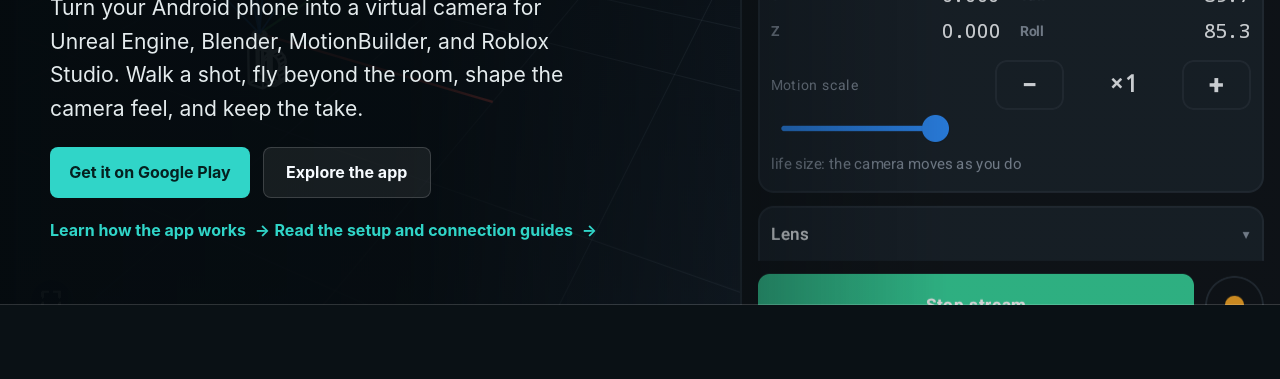
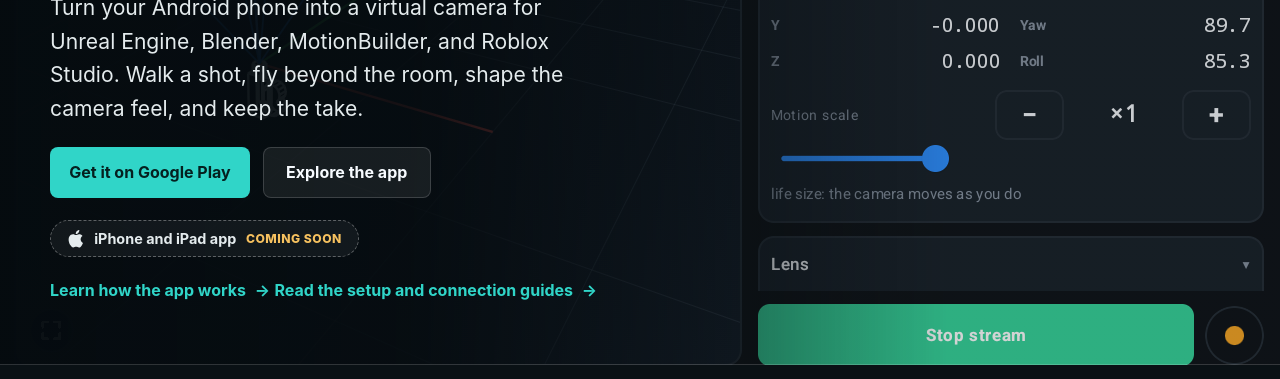
Before and after one commit to TechStory-Ltd/techstory-website, a plain HTML site: page camera-motion-studio.html in a window 1280 px wide. Shown: the part 396-775 px from the top of the page. Drawn offline with Linux system fonts and the light colour scheme.

Commit message:
info about iOS app

```diff
--- a/camera-motion-studio.html
+++ b/camera-motion-studio.html
@@ -11,7 +11,7 @@
     <meta property="og:type" content="website">
     <meta property="og:url" content="https://techstory.org.uk/camera-motion-studio.html">
     <link rel="icon" href="assets/favicon.svg?v=3" type="image/svg+xml">
-    <link rel="stylesheet" href="styles.css?v=20261013-1">
+    <link rel="stylesheet" href="styles.css?v=20261115-1">
     <link rel="stylesheet" href="camera-motion-studio.css?v=20261013-2">
   </head>
   <body class="cms-page">
@@ -43,6 +43,7 @@
             <a class="button primary" href="https://play.google.com/store/apps/details?id=com.techstory.livetracker" target="_blank" rel="noopener noreferrer">Get it on Google Play</a>
             <a class="button secondary" href="#how-it-works">Explore the app</a>
           </div>
+          <div><span class="platform-chip"><svg viewBox="0 0 24 24" aria-hidden="true" focusable="false"><path d="M12.152 6.896c-.948 0-2.415-1.078-3.96-1.04-2.04.027-3.91 1.183-4.961 3.014-2.117 3.675-.546 9.103 1.519 12.09 1.013 1.454 2.208 3.09 3.792 3.039 1.52-.065 2.09-.987 3.935-.987 1.831 0 2.35.987 3.96.948 1.637-.026 2.676-1.48 3.676-2.948 1.156-1.688 1.636-3.325 1.662-3.415-.039-.013-3.182-1.221-3.22-4.857-.026-3.04 2.48-4.494 2.597-4.559-1.429-2.09-3.623-2.324-4.39-2.376-2-.156-3.675 1.09-4.61 1.09zM15.53 3.83c.843-1.012 1.4-2.427 1.245-3.83-1.207.052-2.662.805-3.532 1.818-.78.896-1.454 2.338-1.273 3.714 1.338.104 2.715-.688 3.559-1.701"/></svg><span>iPhone and iPad app</span><em>Coming soon</em></span></div>
           <a class="cms-text-link" href="guides/app.html">Learn how the app works <span aria-hidden="true">&rarr;</span></a>
           <a class="cms-text-link" href="guides/index.html">Read the setup and connection guides <span aria-hidden="true">&rarr;</span></a>
         </div>
--- a/styles.css
+++ b/styles.css
@@ -1336,3 +1336,46 @@ address a {
     margin-bottom: 2rem;
   }
 }
+
+/* Platform badges: Android is live, iOS is announced. */
+.badge-group {
+  display: flex;
+  flex-wrap: wrap;
+  justify-content: flex-end;
+  gap: 0.5rem;
+}
+
+.status-badge.is-soon {
+  border-color: rgba(255, 255, 255, 0.28);
+  background: rgba(255, 255, 255, 0.06);
+  color: #d4e2e6;
+}
+
+.platform-chip {
+  display: inline-flex;
+  align-items: center;
+  gap: 0.6rem;
+  margin-top: 1.4rem;
+  padding: 0.55rem 1rem;
+  border: 1px dashed rgba(255, 255, 255, 0.32);
+  border-radius: 999px;
+  background: rgba(255, 255, 255, 0.05);
+  color: #e4ebed;
+  font-size: 0.9rem;
+  font-weight: 700;
+}
+
+.platform-chip svg {
+  width: 1.1rem;
+  height: 1.1rem;
+  fill: currentColor;
+}
+
+.platform-chip em {
+  color: var(--accent-2);
+  font-size: 0.76rem;
+  font-style: normal;
+  font-weight: 850;
+  letter-spacing: 0.04em;
+  text-transform: uppercase;
+}
```
Also changed, not shown: products.html (+2 -2 lines).
